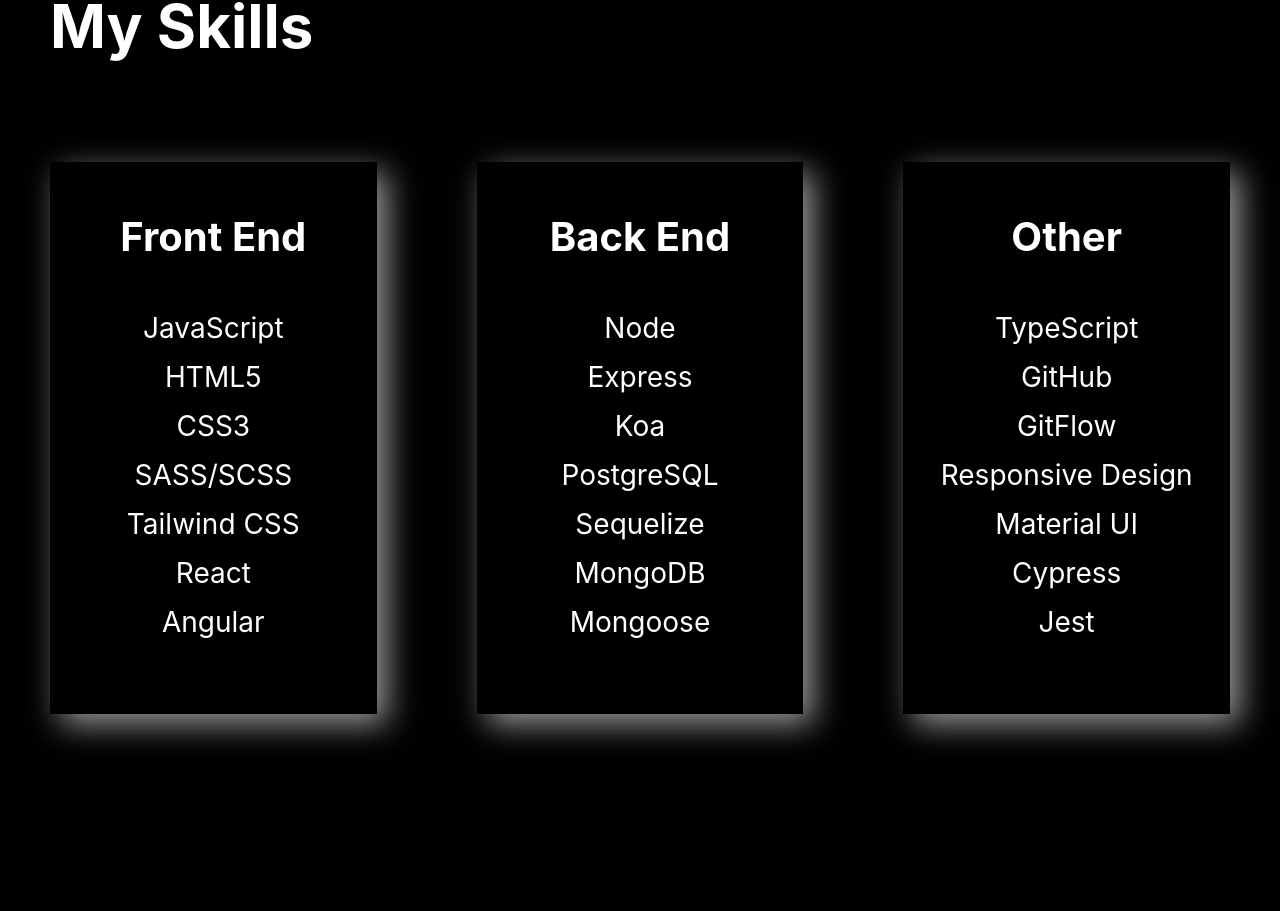
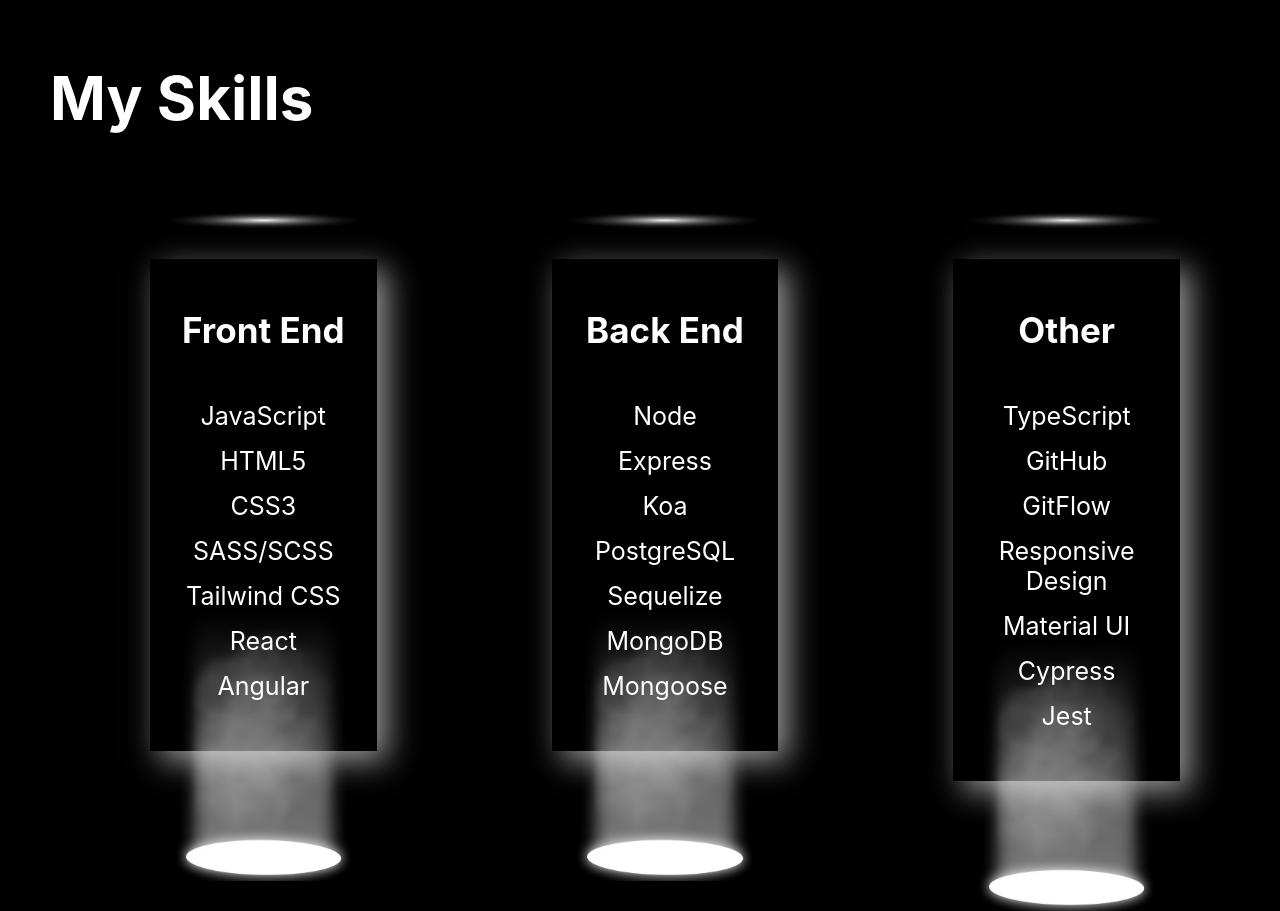
Before and after one commit to chris3evans/portfolio-v2, a React (Create React App) app: page / in a window 1280 px wide. Shown: the part 860-1771 px from the top of the page. Before the commit the page ends 1624 px from the top, so only its background shows below. Built offline with nearby package versions, Linux system fonts and the light colour scheme.

Commit message:
Styled skill lists

```diff
--- a/src/Components/AboutMeSection/AboutMeSection.module.css
+++ b/src/Components/AboutMeSection/AboutMeSection.module.css
@@ -1,5 +1,5 @@
 .hero-section {
-  height: 91vh;
+  height: 100vh;
   padding: 5rem;
   display: grid;
   grid-template-rows: repeat(2, min-content);
--- a/src/Components/SkillItem/SkillItem.module.css
+++ b/src/Components/SkillItem/SkillItem.module.css
@@ -2,6 +2,6 @@
 }
 
 .skill-text {
-  font-size: 2.8rem;
+  font-size: 2.5rem;
   text-align: center;
 }
--- a/src/Components/SkillLists/BackEndSkillList.js
+++ b/src/Components/SkillLists/BackEndSkillList.js
@@ -4,9 +4,16 @@
 
 const BackEndSkillList = function () {
   return (
-    <div className={styles["skill-list"]}>
+    <div className={styles["skills"]}>
+      <div className={styles["skills-top-light-container"]}>
+        <img
+          className={styles["skills-top-light-image"]}
+          src={require("../../assets/top-spot-light-transparent.png")}
+        ></img>
+      </div>
+      <div className={styles["skills-container"]}>
         <h3 className={styles["skill-list-heading"]}>Back End</h3>
-      <ul className={styles["skills"]}>
+        <ul className={styles["skills-list"]}>
           <SkillItem skill="Node"></SkillItem>
           <SkillItem skill="Express"></SkillItem>
           <SkillItem skill="Koa"></SkillItem>
@@ -16,6 +23,13 @@
           <SkillItem skill="Mongoose"></SkillItem>
         </ul>
       </div>
+      <div className={styles["skills-bottom-light-container"]}>
+        <img
+          className={styles["skills-bottom-light-image"]}
+          src={require("../../assets/bottom-spot-light-transparent.png")}
+        ></img>
+      </div>
+    </div>
   );
 };
 
--- a/src/Components/SkillLists/BackEndSkillList.module.css
+++ b/src/Components/SkillLists/BackEndSkillList.module.css
@@ -1,19 +1,46 @@
-.skill-list {
+.skills {
+  display: grid;
+  grid-template-rows: repeat(3, min-content);
+  margin-left: 5rem;
+}
+
+.skills-top-light-container {
+  margin-bottom: 2.5rem;
+}
+.skills-top-light-image {
+  width: 100%;
+  height: auto;
+}
+
+.skill-list-heading {
+  font-size: 3.5rem;
+}
+.skills-container {
   box-shadow: 1rem 1rem 3rem rgba(255, 255, 255, 0.6);
   display: grid;
   grid-template-rows: repeat(2, min-content);
   justify-items: center;
   grid-row-gap: 5rem;
-  padding: 5rem 2.5rem 7.5rem 2.5rem;
+  padding: 5rem 2.5rem;
 }
-
-.skill-list-heading {
-  font-size: 4rem;
-}
-
-.skills {
+.skills-list {
   list-style: none;
   display: grid;
   grid-template-rows: repeat(7, min-content);
   grid-row-gap: 1.5rem;
 }
+
+.skills-bottom-light-container {
+  position: relative;
+  width: 100%;
+  display: flex;
+  justify-content: center;
+}
+.skills-bottom-light-image {
+  width: 80%;
+  margin: 0 auto;
+  height: auto;
+  position: absolute;
+  bottom: -13rem;
+  justify-self: center;
+}
--- a/src/Components/SkillLists/FrontEndSkillList.js
+++ b/src/Components/SkillLists/FrontEndSkillList.js
@@ -4,9 +4,16 @@
 
 const FrontEndSkillList = function () {
   return (
-    <div className={styles["skill-list"]}>
+    <div className={styles["skills"]}>
+      <div className={styles["skills-top-light-container"]}>
+        <img
+          className={styles["skills-top-light-image"]}
+          src={require("../../assets/top-spot-light-transparent.png")}
+        ></img>
+      </div>
+      <div className={styles["skills-container"]}>
         <h3 className={styles["skill-list-heading"]}>Front End</h3>
-      <ul className={styles["skills"]}>
+        <ul className={styles["skills-list"]}>
           <SkillItem skill="JavaScript"></SkillItem>
           <SkillItem skill="HTML5"></SkillItem>
           <SkillItem skill="CSS3"></SkillItem>
@@ -16,6 +23,13 @@
           <SkillItem skill="Angular"></SkillItem>
         </ul>
       </div>
+      <div className={styles["skills-bottom-light-container"]}>
+        <img
+          className={styles["skills-bottom-light-image"]}
+          src={require("../../assets/bottom-spot-light-transparent.png")}
+        ></img>
+      </div>
+    </div>
   );
 };
 
--- a/src/Components/SkillLists/FrontEndSkillList.module.css
+++ b/src/Components/SkillLists/FrontEndSkillList.module.css
@@ -1,19 +1,46 @@
-.skill-list {
+.skills {
+  display: grid;
+  grid-template-rows: repeat(3, min-content);
+  margin-left: 5rem;
+}
+
+.skills-top-light-container {
+  margin-bottom: 2.5rem;
+}
+.skills-top-light-image {
+  width: 100%;
+  height: auto;
+}
+
+.skill-list-heading {
+  font-size: 3.5rem;
+}
+.skills-container {
   box-shadow: 1rem 1rem 3rem rgba(255, 255, 255, 0.6);
   display: grid;
   grid-template-rows: repeat(2, min-content);
   justify-items: center;
   grid-row-gap: 5rem;
-  padding: 5rem 2.5rem 7.5rem 2.5rem;
+  padding: 5rem 2.5rem;
 }
-
-.skill-list-heading {
-  font-size: 4rem;
-}
-
-.skills {
+.skills-list {
   list-style: none;
   display: grid;
   grid-template-rows: repeat(7, min-content);
   grid-row-gap: 1.5rem;
 }
+
+.skills-bottom-light-container {
+  position: relative;
+  width: 100%;
+  display: flex;
+  justify-content: center;
+}
+.skills-bottom-light-image {
+  width: 80%;
+  margin: 0 auto;
+  height: auto;
+  position: absolute;
+  bottom: -13rem;
+  justify-self: center;
+}
--- a/src/Components/SkillLists/OtherSkillList.js
+++ b/src/Components/SkillLists/OtherSkillList.js
@@ -4,9 +4,16 @@
 
 const OtherSkillList = function () {
   return (
-    <div className={styles["skill-list"]}>
+    <div className={styles["skills"]}>
+      <div className={styles["skills-top-light-container"]}>
+        <img
+          className={styles["skills-top-light-image"]}
+          src={require("../../assets/top-spot-light-transparent.png")}
+        ></img>
+      </div>
+      <div className={styles["skills-container"]}>
         <h3 className={styles["skill-list-heading"]}>Other</h3>
-      <ul className={styles["skills"]}>
+        <ul className={styles["skills-list"]}>
           <SkillItem skill="TypeScript"></SkillItem>
           <SkillItem skill="GitHub"></SkillItem>
           <SkillItem skill="GitFlow"></SkillItem>
@@ -16,6 +23,13 @@
           <SkillItem skill="Jest"></SkillItem>
         </ul>
       </div>
+      <div className={styles["skills-bottom-light-container"]}>
+        <img
+          className={styles["skills-bottom-light-image"]}
+          src={require("../../assets/bottom-spot-light-transparent.png")}
+        ></img>
+      </div>
+    </div>
   );
 };
 
--- a/src/Components/SkillLists/OtherSkillList.module.css
+++ b/src/Components/SkillLists/OtherSkillList.module.css
@@ -1,19 +1,46 @@
-.skill-list {
+.skills {
+  display: grid;
+  grid-template-rows: repeat(3, min-content);
+  margin-left: 5rem;
+}
+
+.skills-top-light-container {
+  margin-bottom: 2.5rem;
+}
+.skills-top-light-image {
+  width: 100%;
+  height: auto;
+}
+
+.skill-list-heading {
+  font-size: 3.5rem;
+}
+.skills-container {
   box-shadow: 1rem 1rem 3rem rgba(255, 255, 255, 0.6);
   display: grid;
   grid-template-rows: repeat(2, min-content);
   justify-items: center;
   grid-row-gap: 5rem;
-  padding: 5rem 2.5rem 7.5rem 2.5rem;
+  padding: 5rem 2.5rem;
 }
-
-.skill-list-heading {
-  font-size: 4rem;
-}
-
-.skills {
+.skills-list {
   list-style: none;
   display: grid;
   grid-template-rows: repeat(7, min-content);
   grid-row-gap: 1.5rem;
 }
+
+.skills-bottom-light-container {
+  position: relative;
+  width: 100%;
+  display: flex;
+  justify-content: center;
+}
+.skills-bottom-light-image {
+  width: 80%;
+  margin: 0 auto;
+  height: auto;
+  position: absolute;
+  bottom: -13rem;
+  justify-self: center;
+}
--- a/src/Components/SkillsSection/SkillsSection.module.css
+++ b/src/Components/SkillsSection/SkillsSection.module.css
@@ -3,7 +3,7 @@
   padding: 5rem;
   display: grid;
   grid-template-rows: repeat(2, min-content);
-  grid-row-gap: 10rem;
+  grid-row-gap: 2.5rem;
 }
 
 .skills-section-heading {
@@ -13,5 +13,6 @@
 .skill-list-container {
   display: grid;
   grid-template-columns: repeat(3, 1fr);
-  grid-column-gap: 10rem;
+  grid-column-gap: 12.5rem;
+  padding: 5rem;
 }
```
Also changed, not shown: src/assets/bottom-spot-light-transparent.png, src/assets/top-spot-light-transparent.png. Lines whose indentation alone changed are shown as unchanged.
